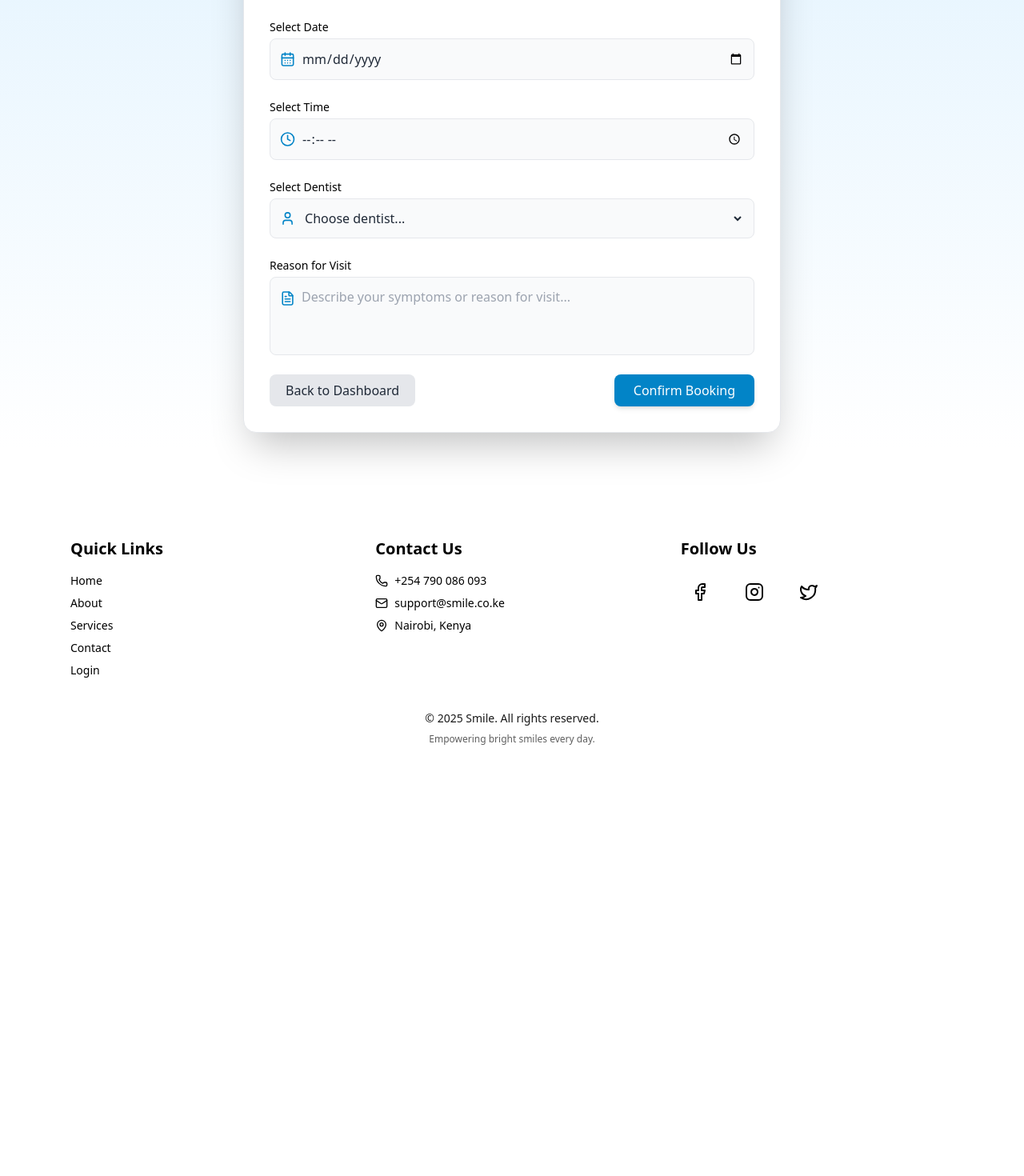
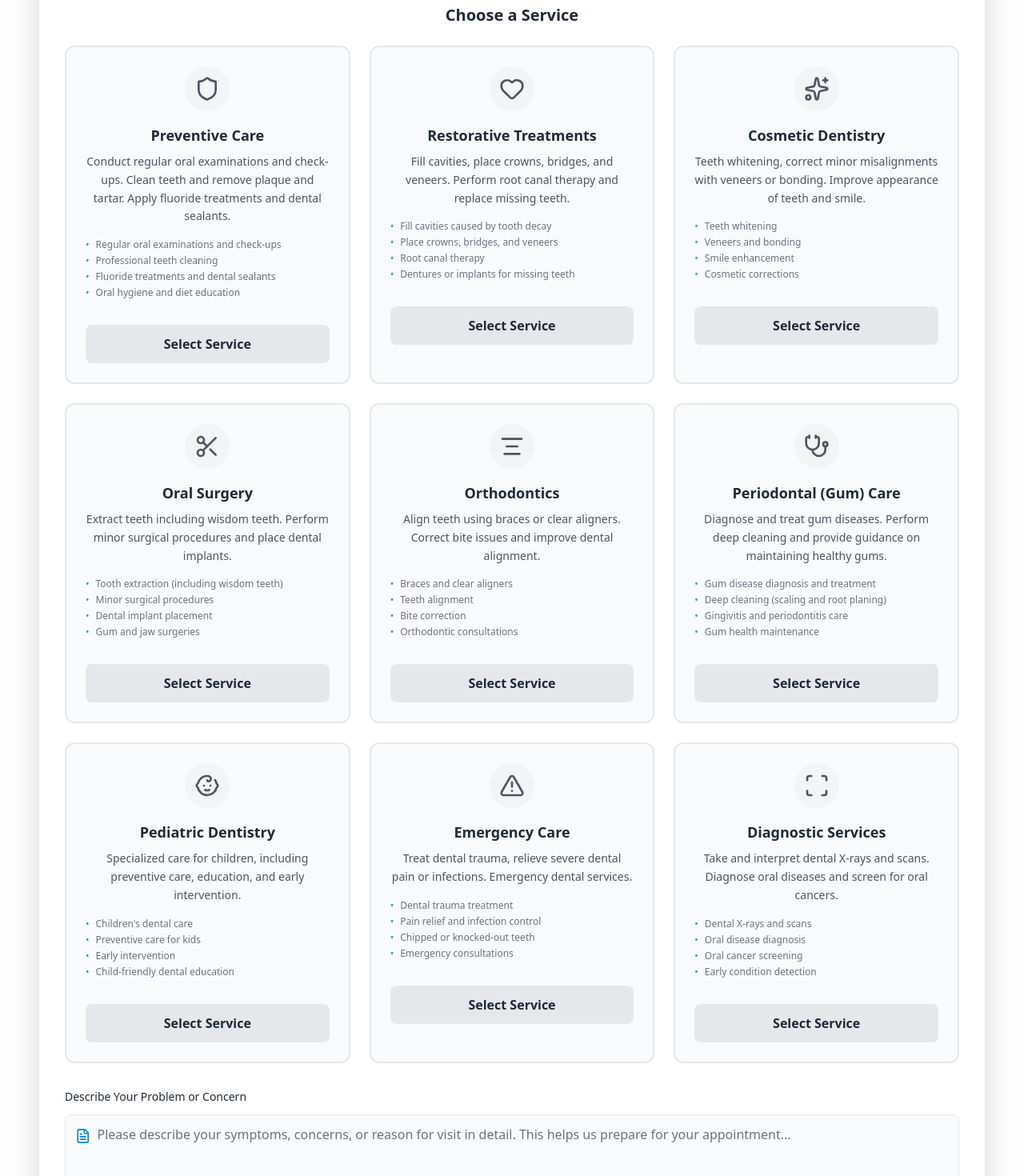
Before and after one commit to Chechep/smile, a React (Vite) app in the folder client/: page /book-appointment in a window 1280 px wide. Shown: the part 320-1790 px from the top of the page at 80% size. Before the commit the page ends 1300 px from the top, so only its background shows below. Built offline with nearby package versions, Linux system fonts and the light colour scheme.

Commit message:
updated bookappointment

```diff
--- a/client/src/App.jsx
+++ b/client/src/App.jsx
@@ -13,7 +13,7 @@ import Services from "./pages/Services";
 import ForgotPassword from "./pages/ForgotPassword";
 import { ThemeProvider } from "./context/ThemeContext";
 import BookAppointment from "./components/BookAppointment";
-import PatientProfile from "./pages/PatientProfile";
+import PatientProfile from "./pages/Profile";
 
 export default function App() {
   return (
--- a/client/src/components/BookAppointment.jsx
+++ b/client/src/components/BookAppointment.jsx
@@ -1,16 +1,140 @@
 import { motion } from "framer-motion";
 import { useState } from "react";
 import { useNavigate } from "react-router-dom";
-import { CalendarDays, User, Clock, FileText } from "lucide-react";
+import {
+  CalendarDays,
+  Clock,
+  FileText,
+  Shield,
+  Heart,
+  Sparkles,
+  Scissors,
+  AlignCenter,
+  Baby,
+  AlertTriangle,
+  Scan,
+  Stethoscope
+} from "lucide-react";
 
 export default function BookAppointment() {
   const navigate = useNavigate();
+  const [selectedService, setSelectedService] = useState("");
   const [formData, setFormData] = useState({
     date: "",
     time: "",
-    dentist: "",
-    reason: "",
+    problem: "",
   });
+
+  const services = [
+    {
+      id: "preventive",
+      title: "Preventive Care",
+      icon: <Shield className="w-8 h-8" />,
+      desc: "Conduct regular oral examinations and check-ups. Clean teeth and remove plaque and tartar. Apply fluoride treatments and dental sealants.",
+      details: [
+        "Regular oral examinations and check-ups",
+        "Professional teeth cleaning",
+        "Fluoride treatments and dental sealants",
+        "Oral hygiene and diet education"
+      ]
+    },
+    {
+      id: "restorative",
+      title: "Restorative Treatments",
+      icon: <Heart className="w-8 h-8" />,
+      desc: "Fill cavities, place crowns, bridges, and veneers. Perform root canal therapy and replace missing teeth.",
+      details: [
+        "Fill cavities caused by tooth decay",
+        "Place crowns, bridges, and veneers",
+        "Root canal therapy",
+        "Dentures or implants for missing teeth"
+      ]
+    },
+    {
+      id: "cosmetic",
+      title: "Cosmetic Dentistry",
+      icon: <Sparkles className="w-8 h-8" />,
+      desc: "Teeth whitening, correct minor misalignments with veneers or bonding. Improve appearance of teeth and smile.",
+      details: [
+        "Teeth whitening",
+        "Veneers and bonding",
+        "Smile enhancement",
+        "Cosmetic corrections"
+      ]
+    },
+    {
+      id: "surgery",
+      title: "Oral Surgery",
+      icon: <Scissors className="w-8 h-8" />,
+      desc: "Extract teeth including wisdom teeth. Perform minor surgical procedures and place dental implants.",
+      details: [
+        "Tooth extraction (including wisdom teeth)",
+        "Minor surgical procedures",
+        "Dental implant placement",
+        "Gum and jaw surgeries"
+      ]
+    },
+    {
+      id: "orthodontics",
+      title: "Orthodontics",
+      icon: <AlignCenter className="w-8 h-8" />,
+      desc: "Align teeth using braces or clear aligners. Correct bite issues and improve dental alignment.",
+      details: [
+        "Braces and clear aligners",
+        "Teeth alignment",
+        "Bite correction",
+        "Orthodontic consultations"
+      ]
+    },
+    {
+      id: "periodontal",
+      title: "Periodontal (Gum) Care",
+      icon: <Stethoscope className="w-8 h-8" />,
+      desc: "Diagnose and treat gum diseases. Perform deep cleaning and provide guidance on maintaining healthy gums.",
+      details: [
+        "Gum disease diagnosis and treatment",
+        "Deep cleaning (scaling and root planing)",
+        "Gingivitis and periodontitis care",
+        "Gum health maintenance"
+      ]
+    },
+    {
+      id: "pediatric",
+      title: "Pediatric Dentistry",
+      icon: <Baby className="w-8 h-8" />,
+      desc: "Specialized care for children, including preventive care, education, and early intervention.",
+      details: [
+        "Children's dental care",
+        "Preventive care for kids",
+        "Early intervention",
+        "Child-friendly dental education"
+      ]
+    },
+    {
+      id: "emergency",
+      title: "Emergency Care",
+      icon: <AlertTriangle className="w-8 h-8" />,
+      desc: "Treat dental trauma, relieve severe dental pain or infections. Emergency dental services.",
+      details: [
+        "Dental trauma treatment",
+        "Pain relief and infection control",
+        "Chipped or knocked-out teeth",
+        "Emergency consultations"
+      ]
+    },
+    {
+      id: "diagnostic",
+      title: "Diagnostic Services",
+      icon: <Scan className="w-8 h-8" />,
+      desc: "Take and interpret dental X-rays and scans. Diagnose oral diseases and screen for oral cancers.",
+      details: [
+        "Dental X-rays and scans",
+        "Oral disease diagnosis",
+        "Oral cancer screening",
+        "Early condition detection"
+      ]
+    },
+  ];
 
   const handleChange = (e) => {
     setFormData({
@@ -19,50 +143,184 @@ export default function BookAppointment() {
     });
   };
 
+  const handleServiceSelect = (serviceTitle) => {
+    setSelectedService(serviceTitle);
+  };
+
+  const isWeekday = (dateString) => {
+    const date = new Date(dateString);
+    const day = date.getDay();
+    return day >= 1 && day <= 5; // Monday to Friday
+  };
+
+  const isBusinessHours = (timeString) => {
+    const [hours, minutes] = timeString.split(':').map(Number);
+    const totalMinutes = hours * 60 + minutes;
+    return totalMinutes >= 9 * 60 && totalMinutes <= 17 * 60; // 9 AM to 5 PM
+  };
+
   const handleSubmit = (e) => {
     e.preventDefault();
 
-    if (!formData.date || !formData.time || !formData.dentist || !formData.reason) {
+    if (!selectedService || !formData.date || !formData.time || !formData.problem) {
       alert("Please fill out all fields before submitting.");
       return;
     }
 
-    // Save appointment in localStorage
+    // Validate date is weekday (Monday to Friday)
+    if (!isWeekday(formData.date)) {
+      alert("Appointments are only available from Monday to Friday. Please select a weekday.");
+      return;
+    }
+
+    // Validate time is between 9 AM and 5 PM
+    if (!isBusinessHours(formData.time)) {
+      alert("Appointments are only available between 9:00 AM and 5:00 PM. Please select a time within business hours.");
+      return;
+    }
+
+    // Save appointment in localStorage for patient
     const newAppointment = {
+      id: Date.now().toString(),
       date: formData.date,
       time: formData.time,
-      dentist: formData.dentist,
+      service: selectedService,
+      problem: formData.problem,
       status: "Upcoming",
-      reason: formData.reason,
+      patientName: "Current User",
+      timestamp: new Date().toISOString(),
     };
 
-    const existing = JSON.parse(localStorage.getItem("appointments") || "[]");
-    existing.unshift(newAppointment); // add to top
-    localStorage.setItem("appointments", JSON.stringify(existing));
+    const existingAppointments = JSON.parse(localStorage.getItem("appointments") || "[]");
+    existingAppointments.unshift(newAppointment);
+    localStorage.setItem("appointments", JSON.stringify(existingAppointments));
+
+    // Also save to dentist dashboard
+    const dentistAppointments = JSON.parse(localStorage.getItem("dentistAppointments") || "[]");
+    dentistAppointments.unshift({
+      ...newAppointment,
+      type: "new",
+    });
+    localStorage.setItem("dentistAppointments", JSON.stringify(dentistAppointments));
 
     alert("Appointment booked successfully!");
     navigate("/dashboard-patient");
   };
 
+  const formatDate = (dateString) => {
+    return new Date(dateString).toLocaleDateString('en-US', {
+      weekday: 'long',
+      year: 'numeric',
+      month: 'long',
+      day: 'numeric'
+    });
+  };
+
   return (
-    <div className="min-h-screen bg-gradient-to-b from-sky-100 to-white dark:from-black dark:to-gray-950 pt-24 px-6 md:px-12 flex justify-center items-center transition-colors">
+    <div className="min-h-screen bg-white dark:bg-black pt-24 px-6 md:px-12 transition-colors">
+      <div className="max-w-7xl mx-auto">
         <motion.div
           initial={{ opacity: 0, y: 30 }}
           animate={{ opacity: 1, y: 0 }}
           transition={{ duration: 0.6 }}
-        className="bg-white dark:bg-gray-900 rounded-2xl shadow-2xl p-8 w-full max-w-2xl border border-gray-200 dark:border-gray-700"
+          className="bg-white dark:bg-gray-900 rounded-2xl shadow-2xl p-8 border border-gray-200 dark:border-gray-700"
         >
           <h2 className="text-3xl font-bold text-center mb-6 text-sky-600 dark:text-sky-400">
             Book Appointment
           </h2>
           <p className="text-center text-gray-600 dark:text-gray-400 mb-8">
-          Fill in the details below to schedule your next visit.
+            Select a service, describe your problem, and choose your preferred date and time.
           </p>
 
+          {/* Services Section */}
+          <div className="mb-8">
+            <h3 className="text-xl font-semibold mb-6 text-gray-800 dark:text-gray-200 text-center">
+              Choose a Service
+            </h3>
+            <div className="grid grid-cols-1 md:grid-cols-2 lg:grid-cols-3 gap-6">
+              {services.map((service) => (
+                <motion.div
+                  key={service.id}
+                  whileHover={{ scale: 1.02 }}
+                  className={`p-6 rounded-xl border-2 transition-all duration-200 ${
+                    selectedService === service.title
+                      ? "border-sky-500 bg-sky-50 dark:bg-sky-900/20 shadow-lg"
+                      : "border-gray-200 dark:border-gray-700 bg-gray-50 dark:bg-gray-800 hover:border-sky-300 dark:hover:border-sky-600"
+                  }`}
+                >
+                  <div className="flex flex-col items-center text-center mb-4">
+                    <div className={`p-3 rounded-full mb-4 ${
+                      selectedService === service.title
+                        ? "bg-sky-100 dark:bg-sky-900 text-sky-600 dark:text-sky-400"
+                        : "bg-gray-100 dark:bg-gray-700 text-gray-600 dark:text-gray-400"
+                    }`}>
+                      {service.icon}
+                    </div>
+                    <h4 className={`font-bold text-lg mb-2 ${
+                      selectedService === service.title
+                        ? "text-sky-700 dark:text-sky-300"
+                        : "text-gray-800 dark:text-gray-200"
+                    }`}>
+                      {service.title}
+                    </h4>
+                    <p className="text-sm text-gray-600 dark:text-gray-400 mb-4 leading-relaxed">
+                      {service.desc}
+                    </p>
+                    <div className="text-left w-full mb-4">
+                      <ul className="text-xs text-gray-500 dark:text-gray-400 space-y-1">
+                        {service.details.map((detail, index) => (
+                          <li key={index} className="flex items-start">
+                            <span className="text-sky-500 mr-2">•</span>
+                            {detail}
+                          </li>
+                        ))}
+                      </ul>
+                    </div>
+                  </div>
+
+                  <motion.button
+                    whileHover={{ scale: 1.05 }}
+                    whileTap={{ scale: 0.95 }}
+                    onClick={() => handleServiceSelect(service.title)}
+                    className={`w-full py-3 px-4 rounded-lg font-semibold transition-colors ${
+                      selectedService === service.title
+                        ? "bg-sky-600 hover:bg-sky-700 text-white shadow-md"
+                        : "bg-gray-200 dark:bg-gray-700 hover:bg-gray-300 dark:hover:bg-gray-600 text-gray-800 dark:text-gray-200"
+                    }`}
+                  >
+                    {selectedService === service.title ? "Selected" : "Select Service"}
+                  </motion.button>
+                </motion.div>
+              ))}
+            </div>
+          </div>
+
           <form onSubmit={handleSubmit} className="space-y-6">
+            {/* Problem Description */}
+            <div>
+              <label className="block text-sm font-medium mb-3 text-gray-800 dark:text-gray-200">
+                Describe Your Problem or Concern
+              </label>
+              <div className="flex items-start border rounded-lg p-3 dark:border-gray-700 bg-gray-50 dark:bg-gray-800">
+                <FileText className="w-5 h-5 text-sky-600 dark:text-sky-400 mr-2 mt-1" />
+                <textarea
+                  name="problem"
+                  rows="4"
+                  placeholder="Please describe your symptoms, concerns, or reason for visit in detail. This helps us prepare for your appointment..."
+                  value={formData.problem}
+                  onChange={handleChange}
+                  className="w-full bg-transparent outline-none resize-none text-gray-800 dark:text-gray-100 placeholder-gray-500 dark:placeholder-gray-400"
+                ></textarea>
+              </div>
+            </div>
+
+            {/* Date and Time Section */}
+            <div className="grid grid-cols-1 md:grid-cols-2 gap-6">
               {/* Date */}
               <div>
-            <label className="block text-sm font-medium mb-1">Select Date</label>
+                <label className="block text-sm font-medium mb-3 text-gray-800 dark:text-gray-200">
+                  Select Date (Monday - Friday)
+                </label>
                 <div className="flex items-center border rounded-lg p-3 dark:border-gray-700 bg-gray-50 dark:bg-gray-800">
                   <CalendarDays className="w-5 h-5 text-sky-600 dark:text-sky-400 mr-2" />
                   <input
@@ -70,14 +328,22 @@ export default function BookAppointment() {
                     name="date"
                     value={formData.date}
                     onChange={handleChange}
+                    min={new Date().toISOString().split('T')[0]}
                     className="w-full bg-transparent outline-none text-gray-800 dark:text-gray-100"
                   />
                 </div>
+                {formData.date && (
+                  <p className="text-sm text-gray-600 dark:text-gray-400 mt-2">
+                    Selected: {formatDate(formData.date)}
+                  </p>
+                )}
               </div>
 
               {/* Time */}
               <div>
-            <label className="block text-sm font-medium mb-1">Select Time</label>
+                <label className="block text-sm font-medium mb-3 text-gray-800 dark:text-gray-200">
+                  Select Time (9:00 AM - 5:00 PM)
+                </label>
                 <div className="flex items-center border rounded-lg p-3 dark:border-gray-700 bg-gray-50 dark:bg-gray-800">
                   <Clock className="w-5 h-5 text-sky-600 dark:text-sky-400 mr-2" />
                   <input
@@ -85,54 +351,35 @@ export default function BookAppointment() {
                     name="time"
                     value={formData.time}
                     onChange={handleChange}
+                    min="09:00"
+                    max="17:00"
                     className="w-full bg-transparent outline-none text-gray-800 dark:text-gray-100"
                   />
                 </div>
               </div>
-
-          {/* Dentist */}
-          <div>
-            <label className="block text-sm font-medium mb-1">Select Dentist</label>
-            <div className="flex items-center border rounded-lg p-3 dark:border-gray-700 bg-gray-50 dark:bg-gray-800">
-              <User className="w-5 h-5 text-sky-600 dark:text-sky-400 mr-2" />
-              <select
-                name="dentist"
-                value={formData.dentist}
-                onChange={handleChange}
-                className="w-full bg-transparent outline-none text-gray-800 dark:text-gray-100"
-              >
-                <option value="">Choose dentist...</option>
-                <option value="Dr. Jane Mwangi">Dr. Jane Mwangi</option>
-                <option value="Dr. Peter Kamau">Dr. Peter Kamau</option>
-                <option value="Dr. Mary Achieng">Dr. Mary Achieng</option>
-              </select>
-            </div>
             </div>
 
-          {/* Reason for Visit */}
-          <div>
-            <label className="block text-sm font-medium mb-1">Reason for Visit</label>
-            <div className="flex items-start border rounded-lg p-3 dark:border-gray-700 bg-gray-50 dark:bg-gray-800">
-              <FileText className="w-5 h-5 text-sky-600 dark:text-sky-400 mr-2 mt-1" />
-              <textarea
-                name="reason"
-                rows="3"
-                placeholder="Describe your symptoms or reason for visit..."
-                value={formData.reason}
-                onChange={handleChange}
-                className="w-full bg-transparent outline-none resize-none text-gray-800 dark:text-gray-100"
-              ></textarea>
-            </div>
-          </div>
+            {/* Selected Service Display */}
+            {selectedService && (
+              <motion.div
+                initial={{ opacity: 0, scale: 0.95 }}
+                animate={{ opacity: 1, scale: 1 }}
+                className="p-4 bg-sky-50 dark:bg-sky-900/20 border border-sky-200 dark:border-sky-800 rounded-lg"
+              >
+                <p className="text-sm text-sky-700 dark:text-sky-300 font-semibold">
+                  <strong>Selected Service:</strong> {selectedService}
+                </p>
+              </motion.div>
+            )}
 
             {/* Buttons */}
-          <div className="flex justify-between items-center mt-8">
+            <div className="flex justify-between items-center mt-8 pt-6 border-t border-gray-200 dark:border-gray-700">
               <motion.button
                 whileHover={{ scale: 1.03 }}
                 whileTap={{ scale: 0.97 }}
                 type="button"
                 onClick={() => navigate("/dashboard-patient")}
-              className="bg-gray-200 dark:bg-gray-800 text-gray-800 dark:text-gray-100 px-5 py-2 rounded-lg hover:bg-gray-300 dark:hover:bg-gray-700 transition"
+                className="bg-gray-200 dark:bg-gray-800 text-gray-800 dark:text-gray-100 px-6 py-3 rounded-lg hover:bg-gray-300 dark:hover:bg-gray-700 transition font-medium"
               >
                 Back to Dashboard
               </motion.button>
@@ -141,7 +388,12 @@ export default function BookAppointment() {
                 whileHover={{ scale: 1.03 }}
                 whileTap={{ scale: 0.97 }}
                 type="submit"
-              className="bg-sky-600 hover:bg-sky-700 text-white px-6 py-2 rounded-lg shadow-md transition"
+                disabled={!selectedService}
+                className={`px-8 py-3 rounded-lg shadow-md transition font-medium ${
+                  selectedService
+                    ? "bg-sky-600 hover:bg-sky-700 text-white"
+                    : "bg-gray-400 dark:bg-gray-600 text-gray-200 cursor-not-allowed"
+                }`}
               >
                 Confirm Booking
               </motion.button>
@@ -149,5 +401,6 @@ export default function BookAppointment() {
           </form>
         </motion.div>
       </div>
+    </div>
   );
 }
--- a/client/src/pages/DashboardPatient.jsx
+++ b/client/src/pages/DashboardPatient.jsx
@@ -49,7 +49,7 @@ export default function DashboardPatient() {
 
   const stats = [
     {
-      icon: <CalendarDays className="w-8 h-8 text-blue-600" />,
+      icon: <CalendarDays className="w-8 h-8 text-sky-600" />,
       title: "Upcoming Appointment",
       value: "Nov 5, 10:00 AM",
       color: "bg-blue-50 dark:bg-blue-900/30",
@@ -124,7 +124,7 @@ export default function DashboardPatient() {
         animate={{ opacity: 1 }}
         transition={{ delay: 0.3 }}
       >
-        <h2 className="text-xl font-semibold text-gray-800 dark:text-white mb-4">
+        <h2 className="text-xl font-semibold text-black dark:text-white mb-4">
           Appointment History
         </h2>
         <div className="overflow-x-auto">
@@ -153,7 +153,7 @@ export default function DashboardPatient() {
                     <td className="py-3 px-4 text-gray-600 dark:text-gray-400">{appt.dentist}</td>
                     <td
                       className={`py-3 px-4 font-medium ${
-                        appt.status === "Completed" ? "text-green-600" : "text-blue-600"
+                        appt.status === "Completed" ? "text-green-600" : "text-sky-600"
                       }`}
                     >
                       {appt.status}
@@ -236,7 +236,7 @@ export default function DashboardPatient() {
           </p>
           <button
             onClick={() => navigate("/book-appointment")}
-            className="bg-blue-600 hover:bg-blue-700 text-white py-2 px-5 rounded-lg transition"
+            className="bg-sky-600 hover:bg-sky-800 text-white py-2 px-5 rounded-lg transition"
           >
             Book Now
           </button>
--- a/client/src/pages/PatientProfile.jsx
+++ b/client/src/pages/Profile.jsx
@@ -6,6 +6,7 @@ import {
   Lock,
   CalendarDays,
   Stethoscope,
+  ArrowLeft,
 } from "lucide-react";
 
 export default function PatientProfile() {
@@ -68,6 +69,16 @@ export default function PatientProfile() {
   return (
     <section className="min-h-screen bg-gray-50 dark:bg-gray-900 transition-colors pt-28 px-6 pb-16">
       <div className="max-w-4xl mx-auto">
+
+        {/* Back Button */}
+        <button
+          onClick={() => navigate("/dashboard-patient")}
+          className="flex items-center gap-2 text-sky-600 dark:text-sky-400 mb-6 hover:underline"
+        >
+          <ArrowLeft size={20} />
+          Back
+        </button>
+
         {/* Profile Card */}
         <div className="bg-white dark:bg-gray-800 shadow-xl rounded-2xl p-8 border border-gray-200 dark:border-gray-700 mb-10">
           <div className="flex flex-col items-center mb-6">
```
Lines whose indentation alone changed are shown as unchanged.
